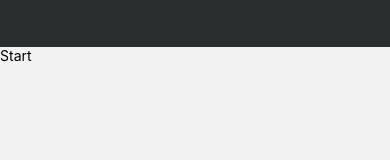
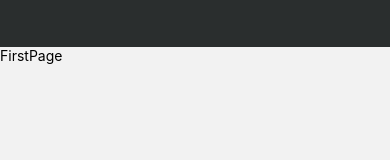
Before and after one commit to Himanshuxyzz/BiddingCard_Game, a React Native app: screen /signup in a window 390 px wide. Before the commit this address had no page. Shown: the top 160 px of the page. Built offline with nearby package versions, Linux system fonts and the light colour scheme.

Commit message:
add signup page in screen folder bhavesh day1

```diff
--- a/App.js
+++ b/App.js
@@ -10,6 +10,7 @@ import OtpVerification from "./App/Screens/ForgotPassword/OtpVerification";
 
 import WalletMain from "./App/Screens/WalletScreen";
 import WalletMainVerified from "./App/Screens/WalletScreen/WalletMainVerified";
+import FirstPage from "./App/Screens/SignUp";
 
 
 const Stack = createNativeStackNavigator();
@@ -20,17 +21,22 @@ export default function App() {
       <StatusBar style="auto" />
       <View style={styles.container}>
         <Stack.Navigator>
-          {/* <Stack.Screen
+        <Stack.Screen
+            name="signup"
+            component={FirstPage}
+            options={{ headerShown: false }}
+          />
+           {/* <Stack.Screen
             name="createyourprofile"
             component={Start}
             options={{ headerShown: false }}
-          /> */}
+          />  */}
           {/* <Stack.Screen
             name="forgotPassword"
             component={ForgotPassword}
             options={{ headerShown: false }}
           /> */}
-          <Stack.Screen
+          {/*<Stack.Screen
             name="WalletMain"
             component={WalletMain}
             options={{ headerShown: false }}
@@ -44,7 +50,7 @@ export default function App() {
             name="otpVerification"
             component={OtpVerification}
             options={{ headerShown: false }}
-          />
+          />*/}
         </Stack.Navigator>
       </View>
     </NavigationContainer>
--- /dev/null
+++ b/App/Screens/SignUp/index.js
@@ -0,0 +1,15 @@
+//
+import { StyleSheet, Text, View } from 'react-native'
+import React from 'react'
+
+const FirstPage = () => {
+  return (
+    <View>
+      <Text>FirstPage</Text>
+    </View>
+  )
+}
+
+export default FirstPage
+
+const styles = StyleSheet.create({})
```
